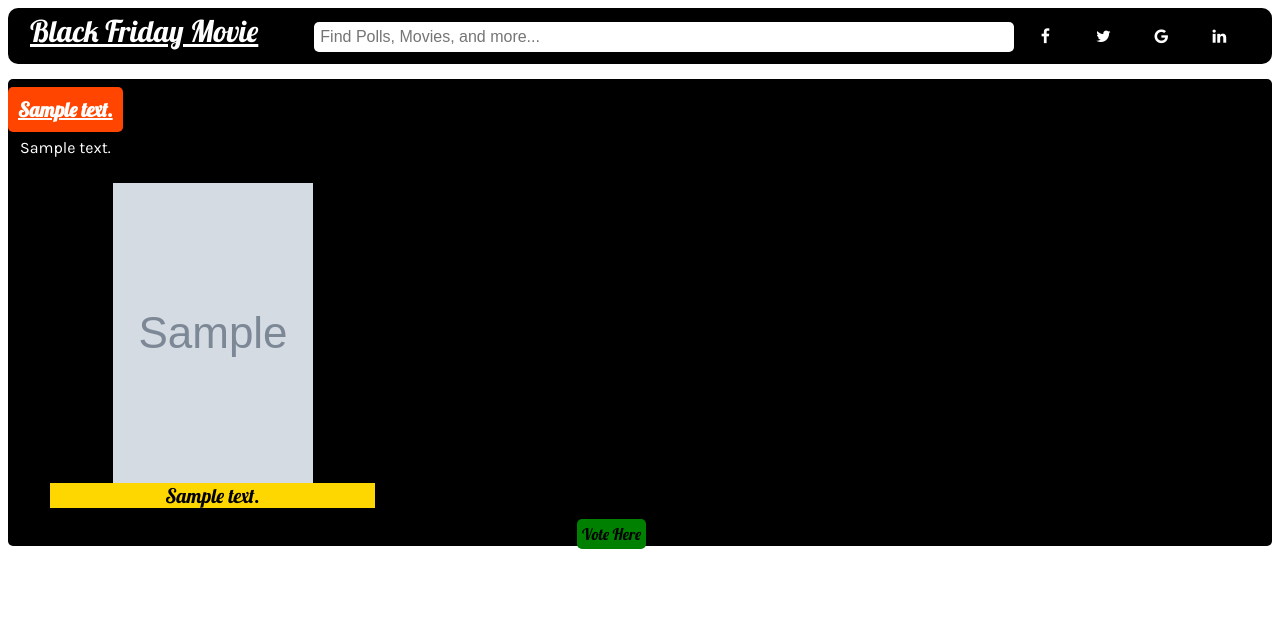
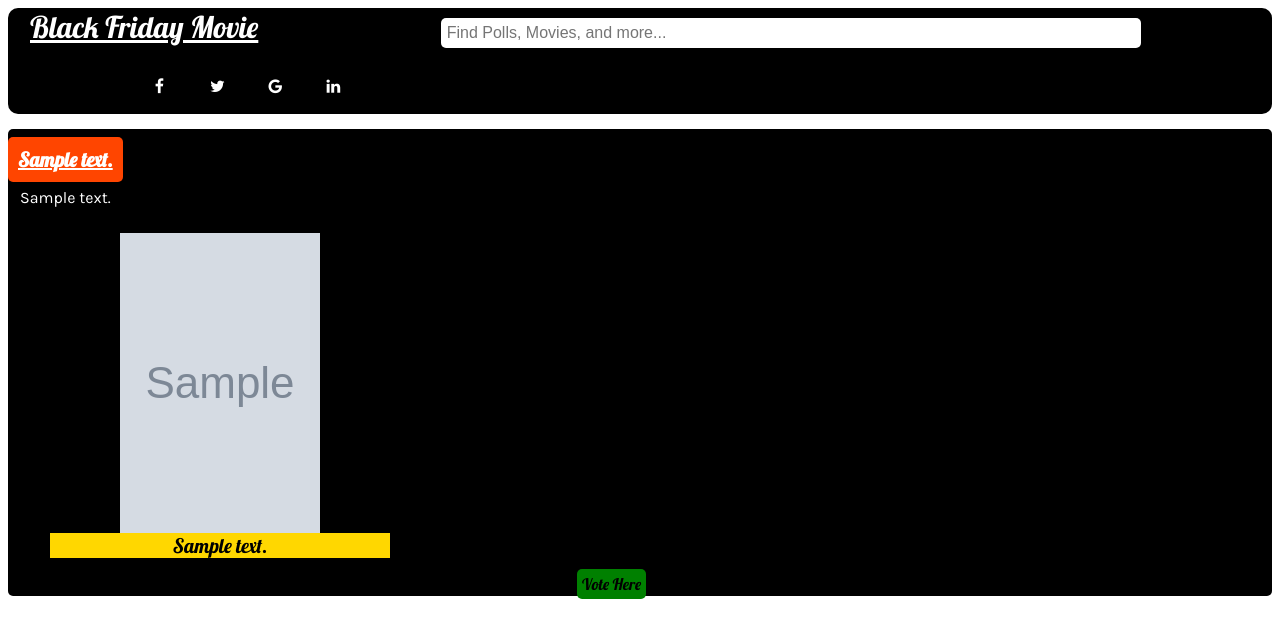
Before and after one commit to tranminhduc4796/Intek, a Django app: template basic_django/pythonweb/moviepoll/templates/moviepoll/index.html in a window 1280 px wide. Shown: the top 638 px of the page. Run offline with Django 3.2, Linux system fonts and the light colour scheme; the template is opened without the code that fills it: most values are stand-ins (such as "Sample title", 1, 10 or a date in 2020); grey boxes marked "Sample" are stand-in pictures.

Commit message:
Update position

```diff
--- a/basic_django/pythonweb/moviepoll/static/moviepoll/style.css
+++ b/basic_django/pythonweb/moviepoll/static/moviepoll/style.css
@@ -1,11 +1,13 @@
-li a {
-    color: green;
-}
-
 .top {
     background-color: black;
     border-radius: 10px;
     overflow: hidden;
+}
+
+
+.search-bar {
+    display: inline-block;
+    margin-left: 10%;
 }
 
 .top-a {
@@ -39,6 +41,7 @@ li a {
 
 .fa-facebook {
     color: white;
+    margin-left: 10%;
  }
 
 .fa-twitter {
@@ -88,7 +91,7 @@ figure.item {
     /* To horizontally center images and caption */
     text-align: center;
     /* The width of the container also implies margin around the images. */
-    width: 325px;
+    width: 27%;
 }
 
 .poster {
@@ -101,8 +104,10 @@ figure.item {
     /* Make the caption a block so it occupies its own line. */
     display: block;
     font-family: Lobster;
+    color: black;
     font-size: 20px;
     background-color: gold;
+    text-decoration: none;
 
 }
 
--- a/basic_django/pythonweb/moviepoll/templates/moviepoll/index.html
+++ b/basic_django/pythonweb/moviepoll/templates/moviepoll/index.html
@@ -9,7 +9,7 @@
 
 <header class="top">
     <a  href="{% url 'moviepoll:index' %}" class="top-a">Black Friday Movie</a>
-    <input type="text" placeholder="Find Polls, Movies, and more...">
+    <div class="search-bar"><input type="text" placeholder="Find Polls, Movies, and more..."></div>
     <a href="#" class="fa fa-facebook"></a>
     <a href="#" class="fa fa-twitter"></a>
     <a href="#" class="fa fa-google"></a>
@@ -33,8 +33,8 @@
             <div>
             {% for choice in question.choice_set.all %}
                 <figure class="item">
-                    <img src="{{ choice.choice_poster_link }}" class="poster"/>
-                    <figcaption class="caption">{{ choice.choice_text }}</figcaption>
+                    <a href="#"><img src="{{ choice.choice_poster_link }}" class="poster"/></a>
+                    <a href="#" class="caption"><figcaption>{{ choice.choice_text }}</figcaption></a>
                 </figure>
             {% endfor %}
             </div>
```
Also changed, not shown: basic_django/pythonweb/moviepoll/templates/moviepoll/detail.html (+6 -6 lines), basic_django/pythonweb/moviepoll/templates/moviepoll/results.html (+6 -6 lines).
